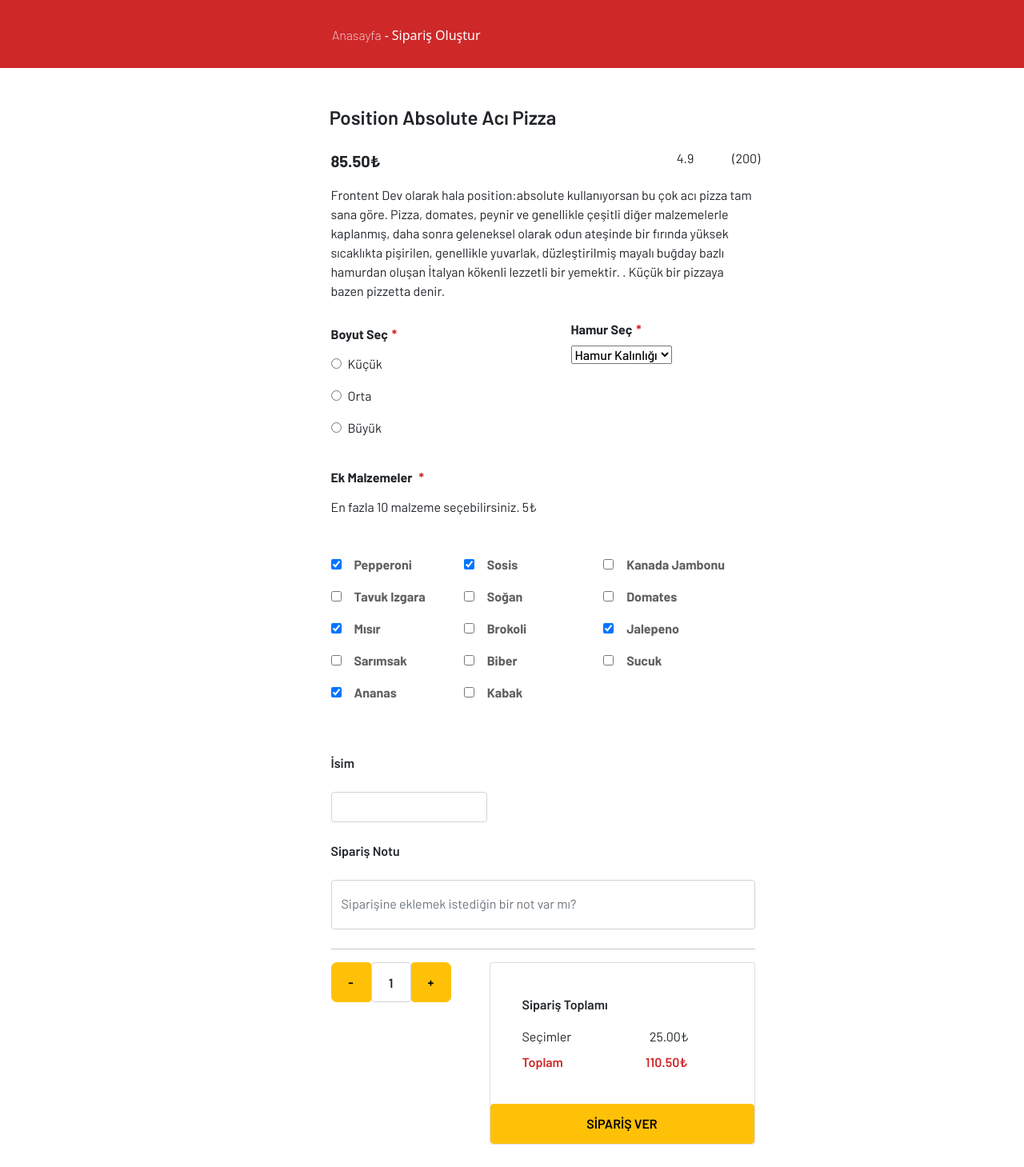
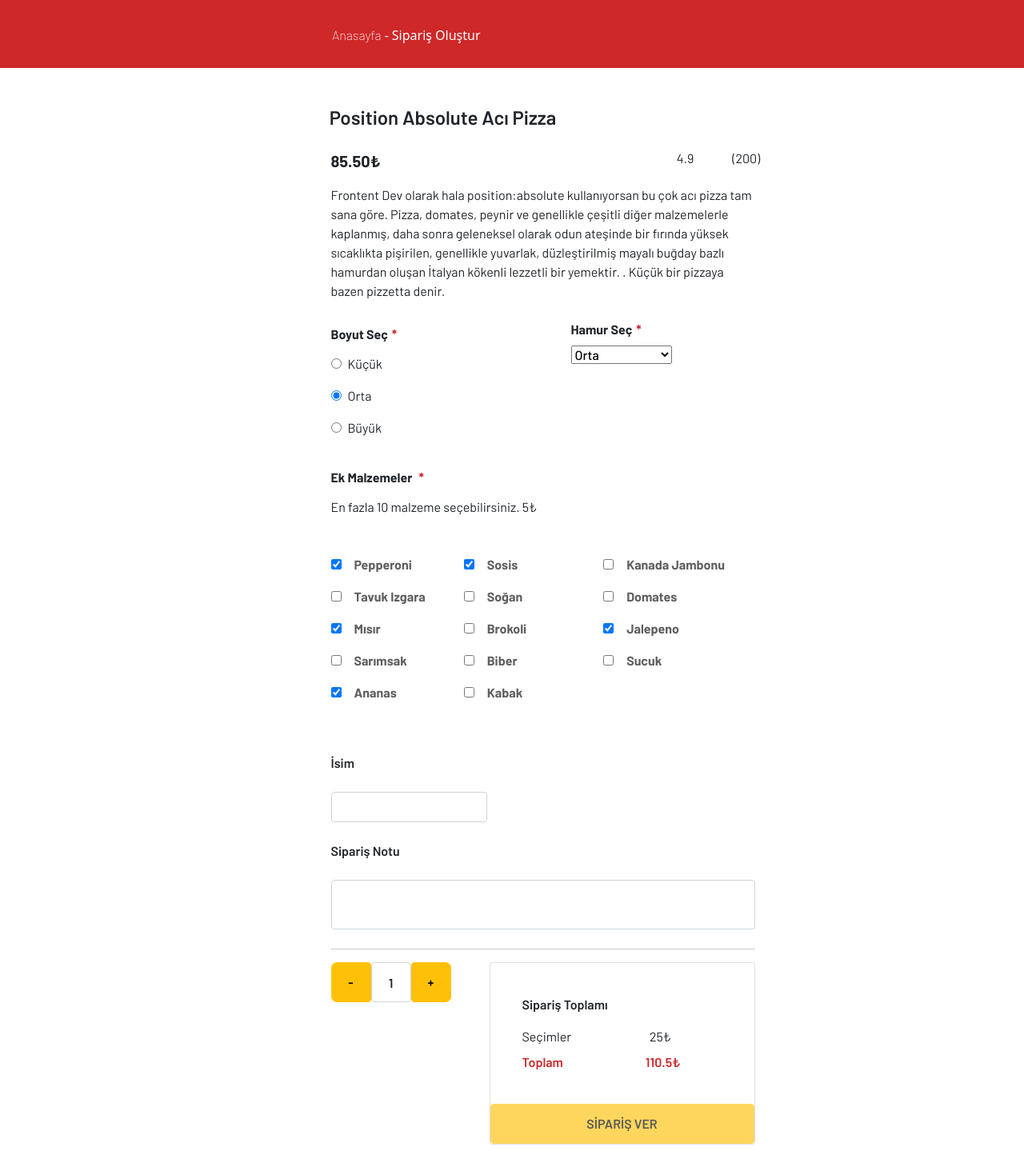
Before and after one commit to kaganemre/fsweb-s8-challenge-pizza, a React (Vite) app: page / in a window 1280 px wide. Shown: the part 85-1544 px from the top of the page at 80% size. Built offline with nearby package versions, Linux system fonts and the light colour scheme; a web font is replaced by a local one.

Commit message:
Add form validation

```diff
--- a/src/components/OrderForm.jsx
+++ b/src/components/OrderForm.jsx
@@ -1,5 +1,7 @@
 import React, { useState, useEffect } from "react";
-import { Container, InputGroup, InputGroupText, Input } from "reactstrap";
+import { useHistory } from "react-router-dom";
+import { Input, FormFeedback } from "reactstrap";
+import axios from "axios";
 
 const malzemeListe = [
   { name: "Pepperoni", malzeme: "Pepperoni", isChecked: true },
@@ -19,16 +21,27 @@ const malzemeListe = [
 ];
 
 const formData = {
-  boyut: "",
-  kalinlik: "",
-  malzeme: malzemeListe,
+  boyut: "orta",
+  kalinlik: "orta",
+  malzeme: malzemeListe.filter((m) => m.isChecked),
   isim: "",
-  not: "",
+  not: " ",
   adet: 1,
+};
+const errorMessages = {
+  isim: "En az 3 karakter içermelidir.",
+  malzeme: "Malzeme en az 4 en fazla da 10 adet seçilebilir.",
 };
 
 export default function OrderForm() {
   const [form, setForm] = useState(formData);
+  const [malzemeler, setMalzemeler] = useState(malzemeListe);
+  const [isValid, setIsValid] = useState(false);
+  const [errors, setErrors] = useState({
+    isim: null,
+    malzeme: true,
+  });
+  const history = useHistory();
 
   const handleChange = (event) => {
     let { id, name, value, type, checked } = event.target;
@@ -42,24 +55,50 @@ export default function OrderForm() {
     }
 
     if (type === "checkbox") {
-      const malzemeler = [...form.malzeme];
-      const malzemeIndex = malzemeler.findIndex((m) => m.malzeme === value);
+      const mListe = [...malzemeler];
+      const mIndex = mListe.findIndex((m) => m.malzeme === value);
 
-      malzemeler[malzemeIndex] = {
-        ...malzemeler[malzemeIndex],
+      mListe[mIndex] = {
+        ...mListe[mIndex],
         isChecked: checked,
       };
-
-      value = malzemeler;
+      setMalzemeler([...mListe]);
+      value = mListe.filter((m) => m.isChecked === true);
     }
 
     setForm({ ...form, [name]: value });
     validateField(name, value);
   };
 
+  const validateField = (name, value) => {
+    let isValid;
+    if (name === "isim") {
+      isValid = value.trim().length >= 3;
+    } else if (name === "malzeme") {
+      isValid = value.length >= 4 && value.length <= 10;
+    } else {
+      isValid = true;
+    }
+
+    setErrors((prevErrors) => ({ ...prevErrors, [name]: isValid }));
+  };
+
   useEffect(() => {
-    console.log(form);
+    const validation = Object.values(errors).every((err) => err === true);
+    setIsValid(validation);
   }, [form]);
+
+  const handleSubmit = async (event) => {
+    event.preventDefault();
+    if (isValid) {
+      // console.log(form);
+      await axios
+        .post("https://reqres.in/api/pizza", form)
+        .then((response) => console.log(response.data));
+
+      // history.push("/success");
+    }
+  };
 
   return (
     <>
@@ -165,7 +204,7 @@ export default function OrderForm() {
                 }}
               >
                 <div>
-                  {form.malzeme.slice(0, 5).map((m, i) => {
+                  {malzemeler.slice(0, 5).map((m, i) => {
                     return (
                       <div key={i} className="mb-3">
                         <input
@@ -188,7 +227,7 @@ export default function OrderForm() {
                   })}
                 </div>
                 <div className="me-5">
-                  {form.malzeme.slice(5, 10).map((m, i) => {
+                  {malzemeler.slice(5, 10).map((m, i) => {
                     return (
                       <div key={i} className="mb-3">
                         <input
@@ -211,7 +250,7 @@ export default function OrderForm() {
                   })}
                 </div>
                 <div className="">
-                  {form.malzeme.slice(10, 14).map((m, i) => {
+                  {malzemeler.slice(10, 14).map((m, i) => {
                     return (
                       <div key={i} className="mb-3">
                         <input
@@ -235,22 +274,34 @@ export default function OrderForm() {
                 </div>
               </div>
 
+              {errors.malzeme === false && (
+                <div
+                  className="alert alert-danger"
+                  role="alert"
+                  style={{ width: "32rem", marginTop: "2rem" }}
+                >
+                  {errorMessages.malzeme}
+                </div>
+              )}
+
               <label className="mb-4 mt-5 f-weight" htmlFor="isim">
                 İsim
               </label>
-              <input
+              <Input
                 type="text"
                 name="isim"
                 id="isim"
                 value={form.isim}
                 onChange={handleChange}
-                className="form-control"
+                valid={errors.isim === true}
+                invalid={errors.isim === false}
               />
-
+              {!errors.isim && (
+                <FormFeedback>{errorMessages.isim}</FormFeedback>
+              )}
               <label className="mb-4 mt-4 f-weight">Sipariş Notu</label>
               <textarea
                 name="not"
-                id="not"
                 value={form.not}
                 onChange={handleChange}
                 className="form-control"
@@ -309,17 +360,29 @@ export default function OrderForm() {
 
                       <div className="d-flex mb-2">
                         <span className="me-5 pr-50">Seçimler</span>
-                        <span>25.00&#8378;</span>
+                        <span>
+                          {malzemeler.filter((m) => m.isChecked === true)
+                            .length * 5}
+                          &#8378;
+                        </span>
                       </div>
                       <div className="d-flex f-weight">
                         <span className="me-5 red-special pr-60">Toplam</span>
-                        <span className="red-special">110.50&#8378;</span>
+                        <span className="red-special">
+                          {malzemeler.filter((m) => m.isChecked === true)
+                            .length *
+                            5 +
+                            85.5 * form.adet}
+                          &#8378;
+                        </span>
                       </div>
                     </div>
                     <button
                       type="submit"
                       className="btn btn-warning rounded w-100 f-weight"
                       style={{ height: "50px" }}
+                      disabled={!isValid}
+                      onClick={handleSubmit}
                     >
                       SİPARİŞ VER
                     </button>
--- a/src/components/index.css
+++ b/src/components/index.css
@@ -40,11 +40,9 @@ a {
     text-decoration: none !important;
 }
 
-
 .bg-custom-red {
     background-color: #CE2829;
 }
-
 
 section.container {
     padding-right: 270px;
```
